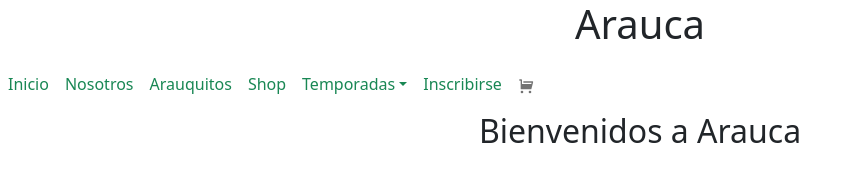
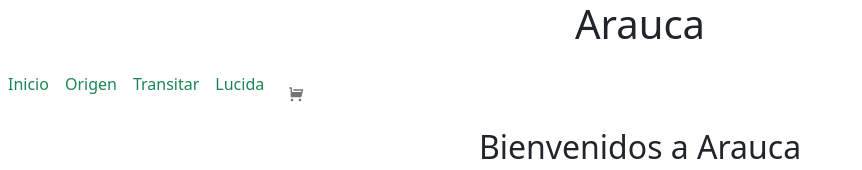
Before and after one commit to seebamenendez/reactJS, a React (Create React App) app: page / in a window 1280 px wide. Shown: the top 170 px of the page, without its empty margins (0-862 px from the left). Built offline with nearby package versions, Linux system fonts and the light colour scheme.

Commit message:
Add files via upload

```diff
--- a/src/components/Navbar/Menu.jsx
+++ b/src/components/Navbar/Menu.jsx
@@ -1,6 +1,8 @@
-import React from 'react';
-import 'bootstrap/dist/css/bootstrap.min.css';
-import Widget from './Widget';
+import React from "react";
+import "bootstrap/dist/css/bootstrap.min.css";
+import Widget from "./Widget";
+import { Link } from "react-router-dom";
+//import Cart from "../Cart/cart";
 
 function Menu() {
   return (
@@ -9,78 +11,29 @@ function Menu() {
         <div className="app">
           <ul className="navbar-nav me-auto mb-2 mb-lg-0">
             <li className="nav-item">
-              <a
-                className="nav-link text-success activo"
-                aria-current="page"
-                href="index.html"
-              >
+              <Link className="nav-link text-success" to="/">
                 Inicio
-              </a>
+              </Link>
             </li>
             <li className="nav-item">
-              <a className="nav-link text-success" href="pages/nosotros.html">
-                Nosotros
-              </a>
+              <Link className="nav-link text-success" to="/categoria/Origen">
+                Origen{" "}
+              </Link>
             </li>
             <li className="nav-item">
-              <a className="nav-link text-success" href="pages/arauquitos.html">
-                Arauquitos
-              </a>
+              <Link className="nav-link text-success" to="/categoria/Transitar">
+                Transitar{" "}
+              </Link>
             </li>
             <li className="nav-item">
-              <a className="nav-link text-success" href="pages/newIn.html">
-                Shop
-              </a>
+              <Link className="nav-link text-success" to="/categoria/Lucida">
+                Lucida{" "}
+              </Link>
             </li>
-            <li className="nav-item dropdown">
-              <a
-                className="nav-link dropdown-toggle text-success"
-                href="/#"
-                id="navbarDropdown"
-                role="button"
-                data-bs-toggle="dropdown"
-                aria-expanded="false"
-              >
-                Temporadas
-              </a>
-              <ul
-                className="dropdown-menu text-success"
-                aria-labelledby="navbarDropdown"
-              >
-                <li>
-                  <a className="dropdown text-success" href="pages/origen.html">
-                    Orígen - AW ´21
-                  </a>
-                </li>
-                <li>
-                  <a
-                    className="dropdown text-success"
-                    href="pages/transitar.html"
-                  >
-                    Transitar - SS ´21
-                  </a>
-                </li>
-                <li>
-                  <a className="dropdown text-success" href="pages/audaz.html">
-                    Audaz - AW ´20
-                  </a>
-                </li>
-                <li>
-                  <a className="dropdown text-success" href="pages/lucida.html">
-                    Lúcida - SS ´20
-                  </a>
-                </li>
-              </ul>
-            </li>
-            <li className="nav-item">
-              <a
-                className="nav-link text-success"
-                href="pages/agregarCliente.html"
-              >
-                Inscribirse
-              </a>
-            </li>
-            <Widget />
+            <Link className="nav-link text-success" to='/cart'>
+              <Widget />
+            </Link>
+
           </ul>
         </div>
       </nav>
@@ -88,5 +41,4 @@ function Menu() {
   );
 }
 
-
-export default Menu
+export default Menu;
```
Also changed, not shown: src/components/Navbar/Widget.css (line endings or trailing spaces), src/components/Navbar/Widget.jsx (line endings or trailing spaces).
